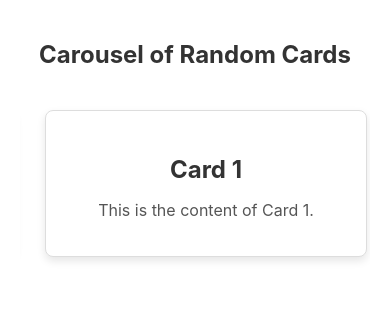
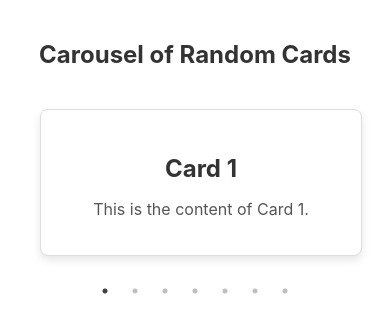
Before and after one commit to barrett38/Timed-Carousel, a React (Create React App) app: page / in a window 390 px wide. Shown: the top 328 px of the page. Built offline with nearby package versions, Linux system fonts and the light colour scheme.

Commit message:
Adjusted Padding

```diff
--- a/src/components/Carousel/Carousel.css
+++ b/src/components/Carousel/Carousel.css
@@ -18,8 +18,16 @@
   color: #555;
 }
 
+/* Default padding for all views */
 .slick-slide {
   padding: 1px;
+}
+
+/* Media query for mobile views */
+@media (max-width: 600px) {
+  .slick-slide {
+    padding: 0px;
+  }
 }
 
 .slick-prev,
```
Also changed, not shown: src/App.css (+0 -10 lines).
